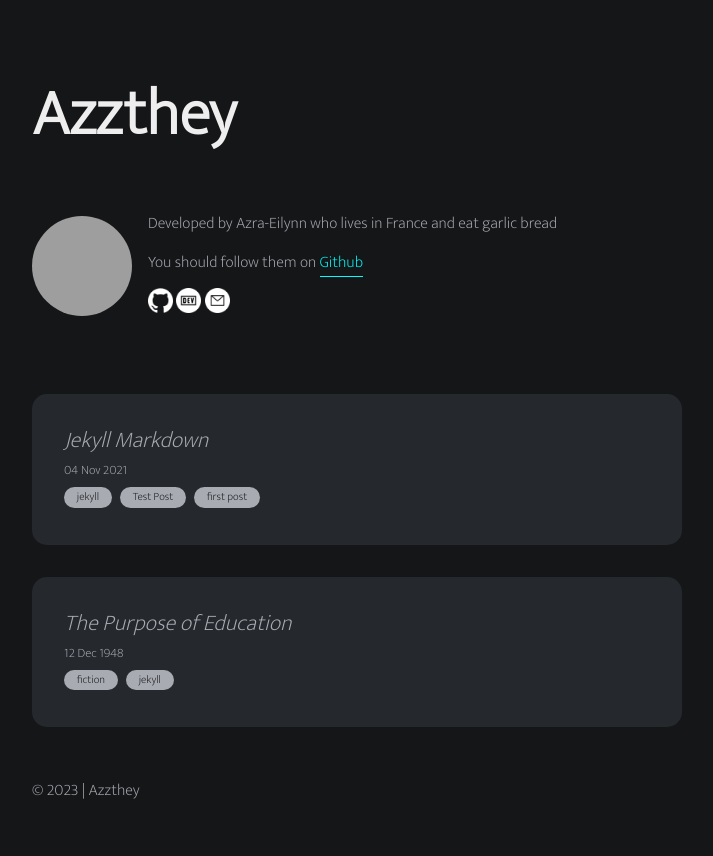
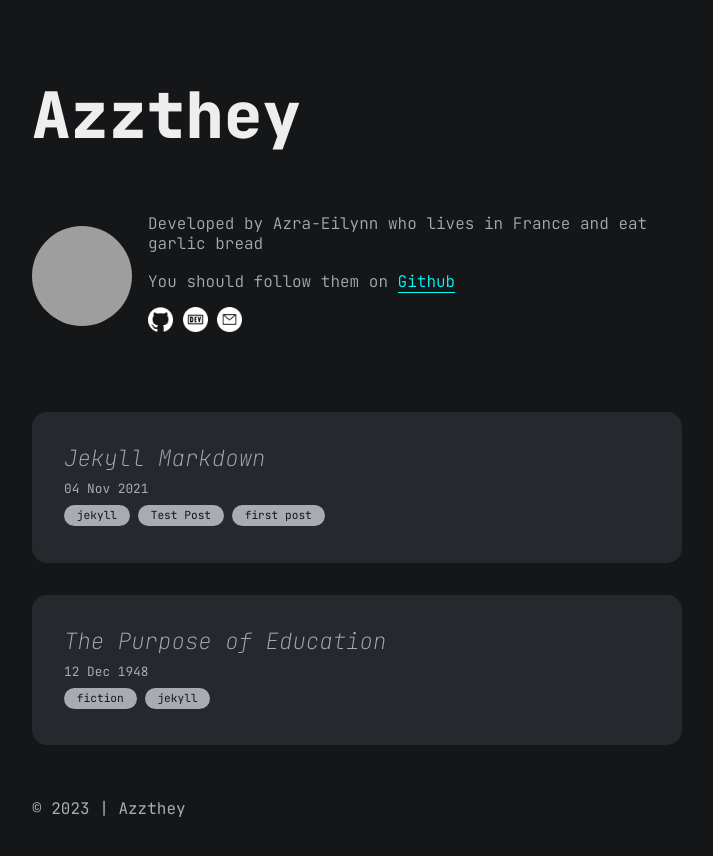
Before and after one commit to azzthey/azzthey.github.io, a Jekyll site: the page built from index.md, in a window 1280 px wide. Shown: the top 856 px of the page, without its empty margins (283-996 px from the left). Built offline with Jekyll 4.4.1, drawn with Linux system fonts in a browser that asks for light colours; grey boxes are pictures that could not be loaded.

Commit message:
Update blog.css

```diff
--- a/assets/css/blog.css
+++ b/assets/css/blog.css
@@ -1,4 +1,5 @@
-@import url('https://fonts.googleapis.com/css2?family=Mukta:wght@200&display=swap');
+@import url("https://fonts.googleapis.com/css2?family=JetBrains+Mono:ital,wght@0,100;0,300;0,400;0,800;1,100;1,300;1,400;1,800&display=swap");
+
 :root {
   --gray-1: #3f3f3f;
   --gray-2: #32353a;
@@ -25,7 +26,7 @@ html,
 body {
   color: var(--white-2);
   background-color: var(--gray-6);
-  font-family: "Mukta";
+  font-family: "JetBrains Mono", monospace;
   line-height: 2rem;
   background-color: var(--gray-5);
 }
```
